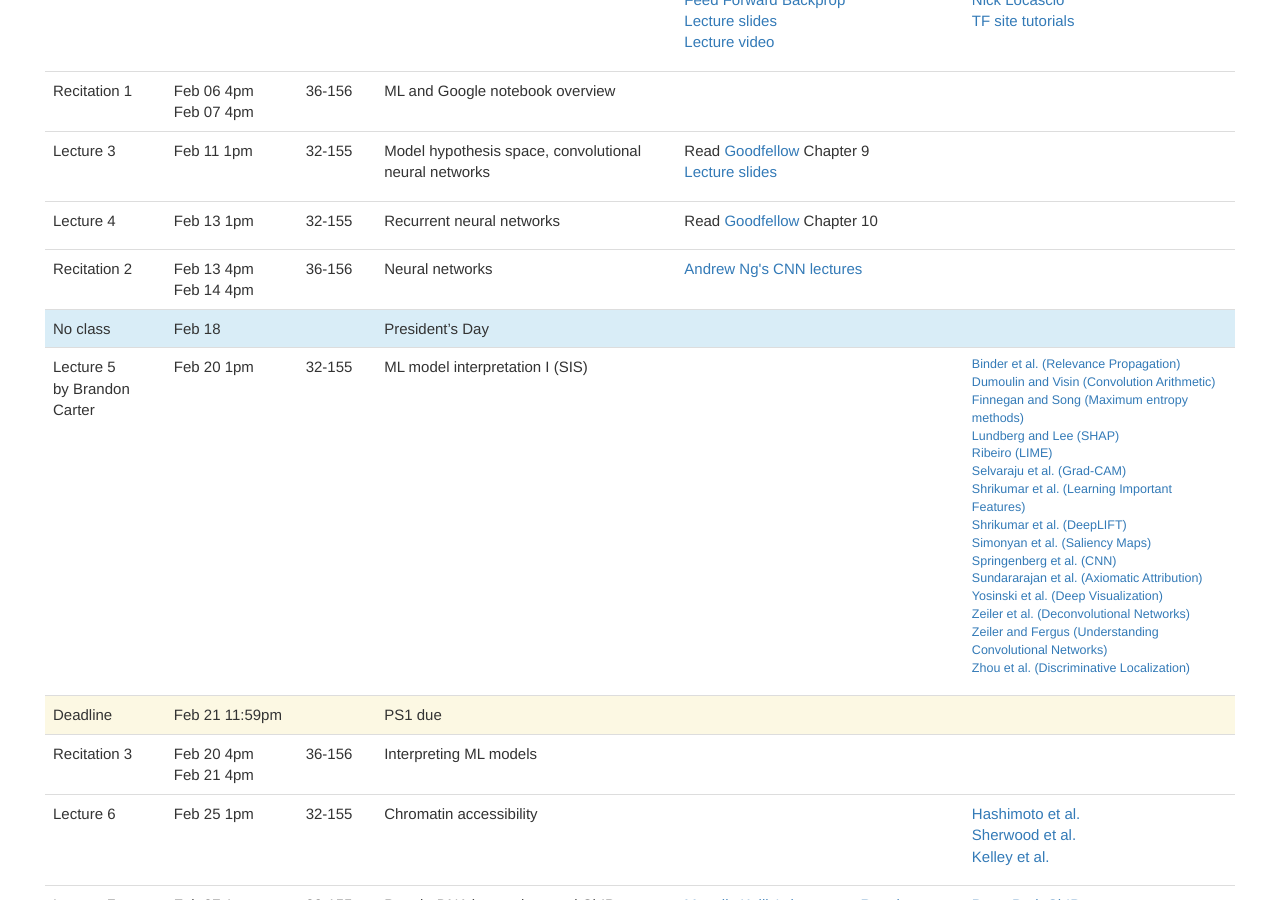
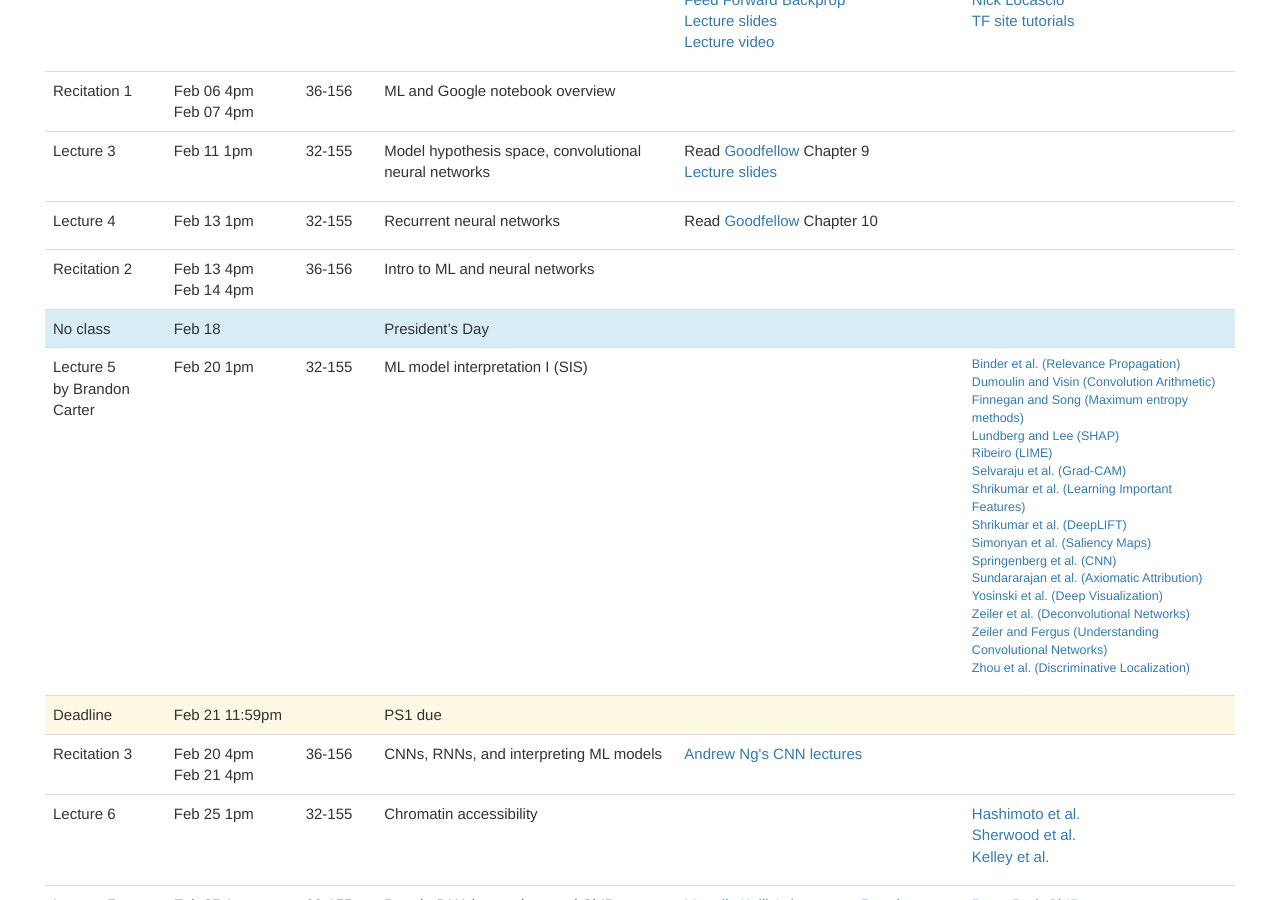
Before and after one commit to mit6874/mit6874.github.io, a Jekyll site: the page built from index.html, in a window 1280 px wide and 900 px high, scrolled down 794 px. Built offline with Jekyll 4.4.1, drawn with Linux system fonts in a browser that asks for light colours; nearby versions of some CDN libraries.

Commit message:
Update recitation names

```diff
--- a/index.html
+++ b/index.html
@@ -108,11 +108,10 @@ layout: default
             <td>Recitation 2</td>
             <td>Feb 13 4pm<br />Feb 14 4pm</td>
             <td>36-156</td>
-            <td>Neural networks</td>
+            <td>Intro to ML and neural networks</td>
             <td>
 		        <ul>
                     <!-- <li><a href="assets/recitations/recitation2-2019.pdf">Recitation slides</a></li> -->
-                    <li><a href="https://www.coursera.org/lecture/convolutional-neural-networks/convolutions-over-volume-ctQZz">Andrew Ng's CNN lectures</a></li>
                 </ul>
             </td>
             <td></td>
@@ -167,9 +166,10 @@ layout: default
             <td>Recitation 3</td>
             <td>Feb 20 4pm<br />Feb 21 4pm</td>
             <td>36-156</td>
-            <td>Interpreting ML models</td>
+            <td>CNNs, RNNs, and interpreting ML models</td>
             <td>
 		        <ul>
+                    <li><a href="https://www.coursera.org/lecture/convolutional-neural-networks/convolutions-over-volume-ctQZz">Andrew Ng's CNN lectures</a></li>
                     <!-- <li><a href="assets/recitations/Recitation3-2019.pdf">Recitation slides</a></li> -->
                 </ul>
 		    </td>
```
